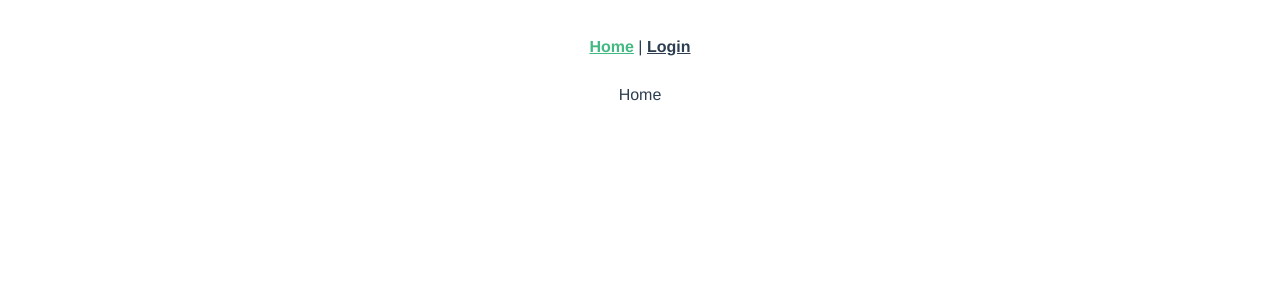
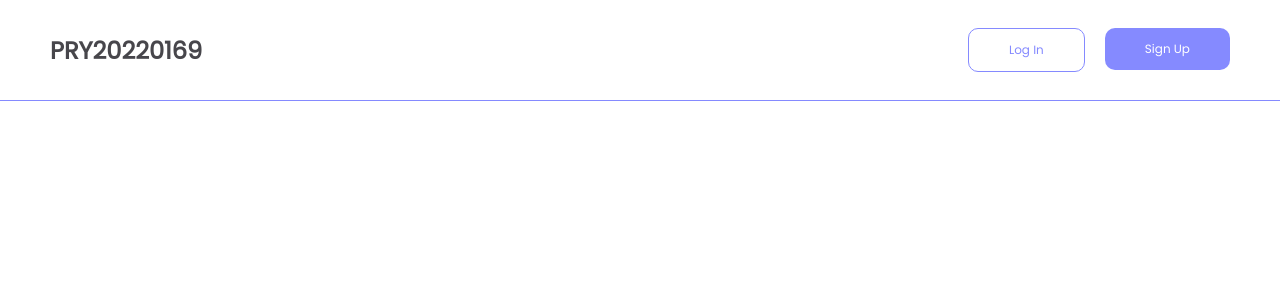
Before and after one commit to PRY20220169/Client-Side, a Vue app: page / in a window 1280 px wide. Shown: the top 300 px of the page. Built offline with nearby package versions, Linux system fonts and the light colour scheme.

Commit message:
feat: Add header-bar with scss style

```diff
--- a/public/index.html
+++ b/public/index.html
@@ -5,6 +5,8 @@
     <meta http-equiv="X-UA-Compatible" content="IE=edge">
     <meta name="viewport" content="width=device-width,initial-scale=1.0">
     <link rel="icon" href="<%= BASE_URL %>favicon.ico">
+    <link rel="stylesheet" href="https://fonts.googleapis.com/css?family=Poppins:Semibold">
+    <link rel="stylesheet" href="https://fonts.googleapis.com/css?family=Poppins:Medium">
     <title><%= htmlWebpackPlugin.options.title %></title>
   </head>
   <body>
--- a/src/App.vue
+++ b/src/App.vue
@@ -1,32 +1,24 @@
 <template>
 	<div id="app">
-		<nav>
+
+		<!--<nav>
 			<router-link to="/">Home</router-link> |
 			<router-link to="/login">Login</router-link>
-		</nav>
-		<router-view />
+		</nav>-->
+		<!--<router-view />-->
+    <header-bar></header-bar>
 	</div>
 </template>
 
 <style lang="scss">
-	#app {
-		font-family: Avenir, Helvetica, Arial, sans-serif;
-		-webkit-font-smoothing: antialiased;
-		-moz-osx-font-smoothing: grayscale;
-		text-align: center;
-		color: #2c3e50;
-	}
-
-	nav {
-		padding: 30px;
-
-		a {
-			font-weight: bold;
-			color: #2c3e50;
-
-			&.router-link-exact-active {
-				color: #42b983;
-			}
-		}
-	}
+	*{
+    padding: 0;
+    margin: 0;
+  }
 </style>
+<script>
+import HeaderBar from "@/pages/components/header-bar";
+export default {
+  components: { HeaderBar }
+}
+</script>
--- /dev/null
+++ b/src/assets/styles/_general-styles.scss
@@ -0,0 +1,2 @@
+$primary-color: rgb(133,138,255);
+$font-color: rgb(71,70,75)
--- /dev/null
+++ b/src/assets/styles/header-bar/base-header-bar.scss
@@ -0,0 +1,79 @@
+@use '../general-styles';
+
+#header-bar{
+  width: 100%;
+  min-height: 100px;
+  height: auto;
+  border-bottom: 1px solid general-styles.$primary-color;
+  display: flex;
+  flex-direction: row;
+  justify-content: space-between;
+  align-items: center;
+  gap: 20px;
+
+  #title{
+    padding-left: 50px;
+    h1{
+      font-family: 'Poppins',sans-serif;
+      color: general-styles.$font-color;
+      font-weight: 600;
+      font-size: 24px;
+    }
+  }
+
+  #account-actions{
+    padding-right: 50px;
+    display: flex;
+    gap: 20px;
+
+    .btn-outline{
+
+      button[type="button"]{
+        all: unset;
+        padding: 12px 40px;
+        border: 1px solid general-styles.$primary-color;
+        border-radius: 10px;
+        font-size: 12px;
+        color: general-styles.$primary-color;
+        font-family: 'Poppins',sans-serif;
+        font-weight: 500;
+      }
+
+    }
+
+    .btn-content{
+
+      button[type="button"]{
+        all: unset;
+        padding: 12px 40px;
+        border: none;
+        border-radius: 10px;
+        font-size: 12px;
+        background-color: general-styles.$primary-color;
+        color: white;
+        font-family: 'Poppins',sans-serif;
+        font-weight: 500;
+      }
+
+
+    }
+
+    button[type="button"]:hover{
+      cursor: pointer;
+      transition: 300ms;
+      transform: scale(0.95);
+    }
+  }
+}
+
+@media (max-width: 540px) {
+  #header-bar{
+    flex-direction: column;
+    #title{
+      padding: 20px 0 0 0;
+    }
+    #account-actions{
+      padding: 0 0 20px 0;
+    }
+  }
+}
--- /dev/null
+++ b/src/pages/components/header-bar.vue
@@ -0,0 +1,25 @@
+<template>
+  <header id="header-bar">
+    <div id="title">
+      <h1>PRY20220169</h1>
+    </div>
+    <div id="account-actions">
+      <div class="btn-outline">
+        <button type="button">Log In</button>
+      </div>
+      <div class="btn-content">
+        <button type="button">Sign Up</button>
+      </div>
+    </div>
+  </header>
+</template>
+
+<script>
+export default {
+  name: "header-bar"
+};
+</script>
+
+<style scoped lang="scss">
+  @import "../../assets/styles/header-bar/base-header-bar";
+</style>
```
